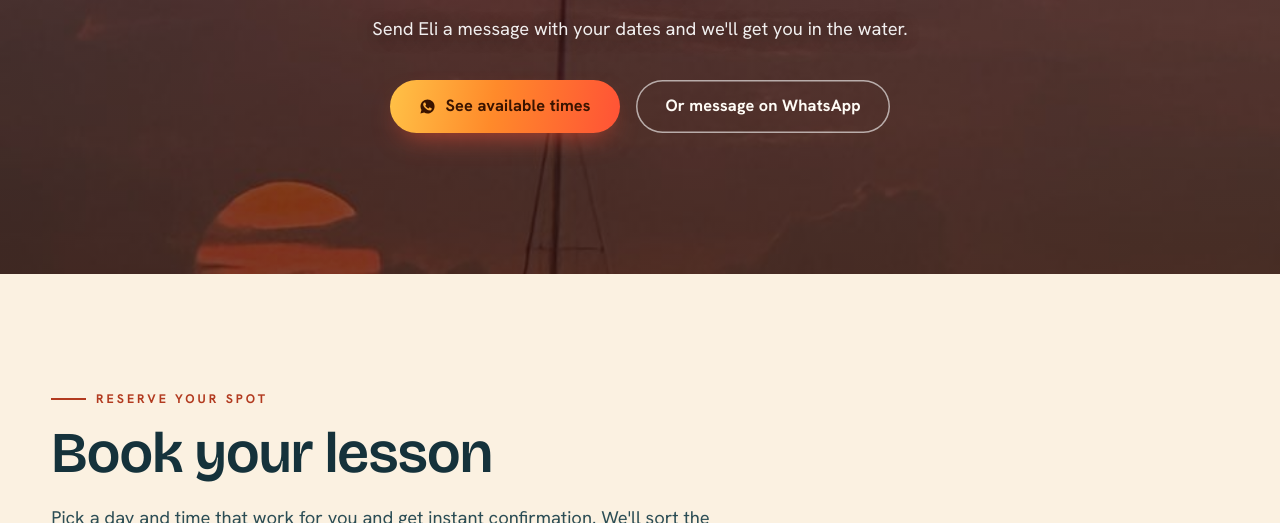
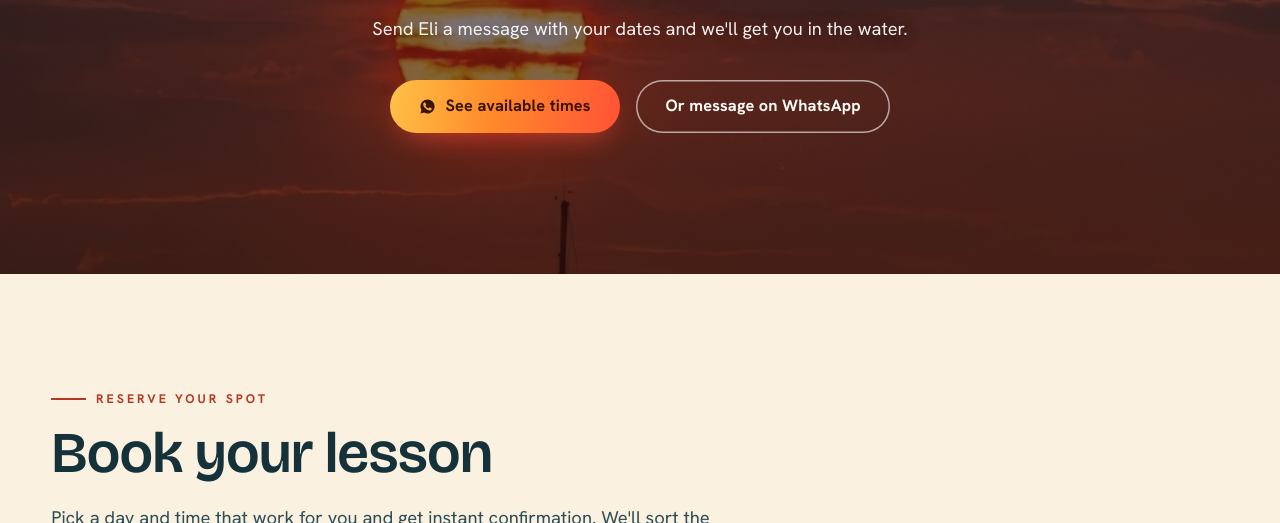
Before and after one commit to JuanColoradoV/elis-hot-sand-surf-school, a website: page site/index.html in a window 1280 px wide. Shown: the part 6518-7041 px from the top of the page. Drawn offline with nearby package versions, Linux system fonts and the light colour scheme.

Commit message:
Swap CTA band background to the dramatic Tamarindo sunset photo

```diff
--- a/site/css/styles.css
+++ b/site/css/styles.css
@@ -372,7 +372,7 @@ h1,h2,h3{ margin:0; font-family:var(--font-display); font-weight:600; line-heigh
 .brand-seal{ position:absolute; z-index:1; width:148px; height:148px; top:9%; right:5%; transform:rotate(9deg); filter:drop-shadow(0 8px 22px rgba(0,0,0,.4)); opacity:.95; }
 @media(max-width:900px){ .brand-seal{ width:92px; top:5%; right:4%; transform:rotate(7deg); } }
 @media(max-width:600px){ .brand-seal{ display:none; } }  /* avoid overlapping the heading on phones */
-.cta-bg{ position:absolute; inset:0; width:100%; height:100%; object-fit:cover; z-index:-2; }
+.cta-bg{ position:absolute; inset:0; width:100%; height:100%; object-fit:cover; object-position:center 30%; z-index:-2; }
 .cta-scrim{ position:absolute; inset:0; z-index:-1; background:linear-gradient(180deg, rgba(20,20,40,.5), rgba(40,15,10,.6)); }
 .cta-inner h2{ font-size:clamp(2.2rem,6vw,4rem); max-width:18ch; margin-inline:auto; text-shadow:0 4px 30px rgba(0,0,0,.4); }
 .cta-inner p{ margin:1.1rem auto 2.2rem; max-width:34rem; font-size:1.15rem; color:rgba(255,255,255,.92); text-shadow:0 2px 16px rgba(0,0,0,.5); }
--- a/site/index.html
+++ b/site/index.html
@@ -413,7 +413,7 @@
 
 <!-- ============ CTA BAND ============ -->
 <section class="cta-band">
-  <img class="cta-bg" src="assets/img/extra-1.jpg" alt="" aria-hidden="true" />
+  <img class="cta-bg" src="assets/img/cta-sunset.jpg" alt="" aria-hidden="true" />
   <div class="cta-scrim"></div>
 
   <svg class="brand-seal" viewBox="0 0 200 200" aria-hidden="true" focusable="false">
```
Also changed, not shown: site/assets/img/cta-sunset.jpg (added).
